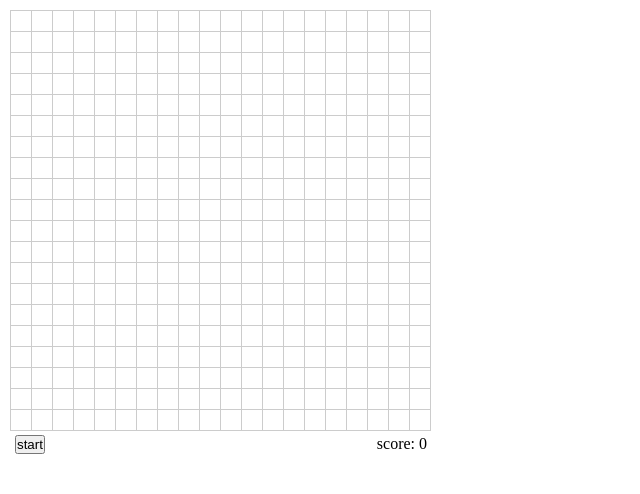
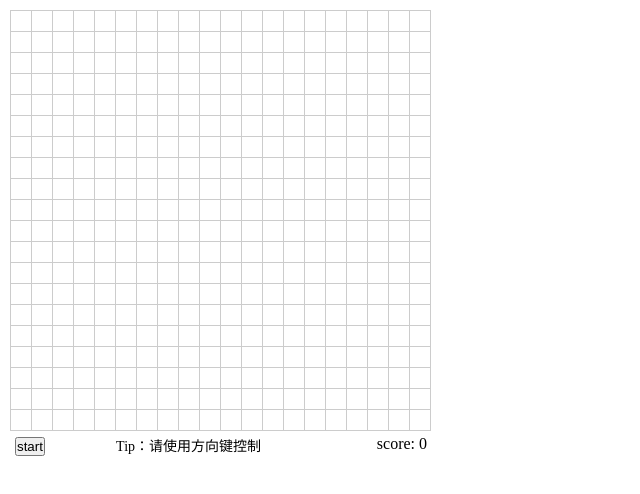
Before and after one commit to dongdong12138/snake, a plain HTML site: page index.html in a window 1280 px wide. Shown: the whole page, without its empty margins (0-640 px from the left). Drawn offline with Linux system fonts and the light colour scheme.

Commit message:
增加 提示

```diff
--- a/index.html
+++ b/index.html
@@ -33,6 +33,12 @@
       top: 0;
       margin: 0;
     }
+    .tip {
+      display: inline-block;
+      margin-left: 16%;
+      margin-top: 4px;
+      font-size: 14px;
+    }
     #person > div {
       background: green;
       position: absolute;
@@ -48,6 +54,7 @@
 <div id="container">
   <ul id="ul"></ul>
   <button id="button">start</button>
+  <p class="tip">Tip：请使用方向键控制</p>
   <div id="score">score: 0</div>
   <div id="person"></div>
 </div>
```
